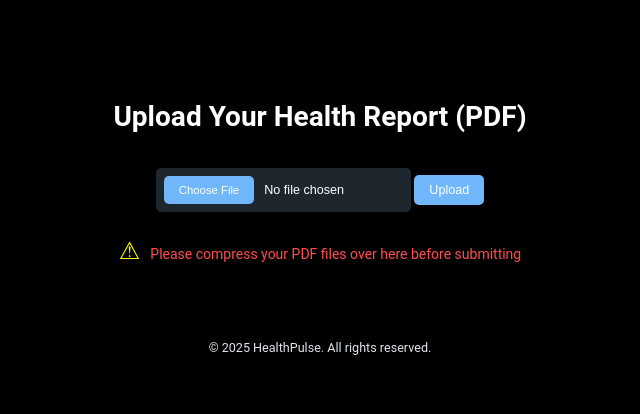
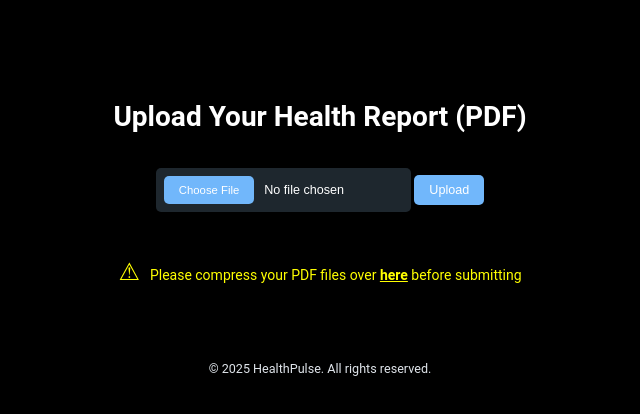
Before and after one commit to eyogesh007/HealthPulse, a Flask app: page / in a window 1280 px wide. Shown: the part 1656-2070 px from the top of the page, without its empty margins (320-960 px from the left). Before the commit the page ends 2011 px from the top, so only its background shows below. Run offline with Flask 2, Linux system fonts and the light colour scheme; some libraries are stand-ins or nearby versions.

Commit message:
Updated UI

```diff
--- a/templates/index.html
+++ b/templates/index.html
@@ -443,13 +443,15 @@
     <section id="upload" class="upload">
         <h2>Upload Your Health Report (PDF)</h2>
         <div class="container">
-            <form action="https://medcompanion.vercel.app/uploads" method="POST" enctype="multipart/form-data">
+            <form id="uploadForm" action="https://medcompanion.vercel.app/uploads" method="POST" enctype="multipart/form-data">
                 <input type="file" id="pdf_file" name="pdf_file" accept="application/pdf" required>
                 <button type="submit">Upload</button>
             </form><br>
+            <p id="error-message" style="color: red; display: none;"></p>
+        </div><br>
 
-                <a style="color:#ff4d4d; text-decoration: none; " target="_blank" href="https://www.ilovepdf.com/compress_pdf">
-                    <span style="color: yellow; font-size: 24px; margin-right: 10px;">&#9888;</span>Please compress your PDF files over here before submitting
+                <a style="color:yellow; text-decoration: none; " target="_blank" href="https://www.ilovepdf.com/compress_pdf">
+                    <span style="color: yellow; font-size: 24px; margin-right: 10px;">&#9888;</span>Please compress your PDF files over <span style="font-weight:bolder ;text-decoration: underline;">here</span> before submitting
                 </a>
             </div>
 
@@ -464,5 +466,29 @@
             nav.classList.toggle('active');
         }
     </script>
+    <script>
+        document.getElementById("uploadForm").addEventListener("submit", function (event) {
+            const fileInput = document.getElementById("pdf_file");
+            const errorMessage = document.getElementById("error-message");
+            const maxSize = 3 * 1024 * 1024;
+
+            if (fileInput.files.length === 0) {
+                errorMessage.textContent = "Please select a file to upload.";
+                errorMessage.style.display = "block";
+                event.preventDefault();
+                return;
+            }
+
+            const file = fileInput.files[0];
+            if (file.size > maxSize) {
+                errorMessage.textContent = "The file size exceeds the 3MB limit. Please upload a smaller file.";
+                errorMessage.style.display = "block";
+                event.preventDefault();
+                return;
+            }
+
+            errorMessage.style.display = "none";
+        });
+    </script>
 </body>
 </html>
```
